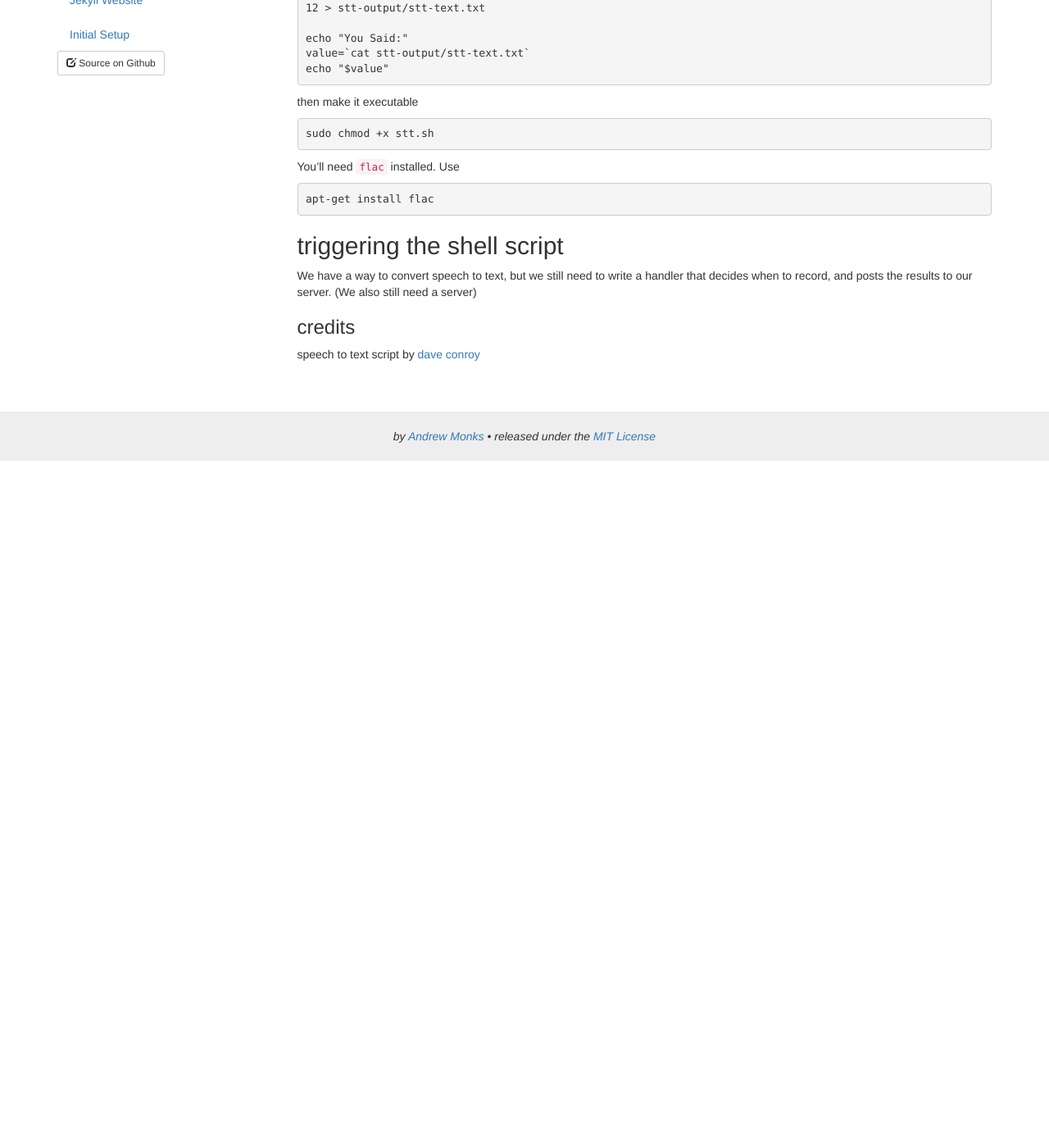
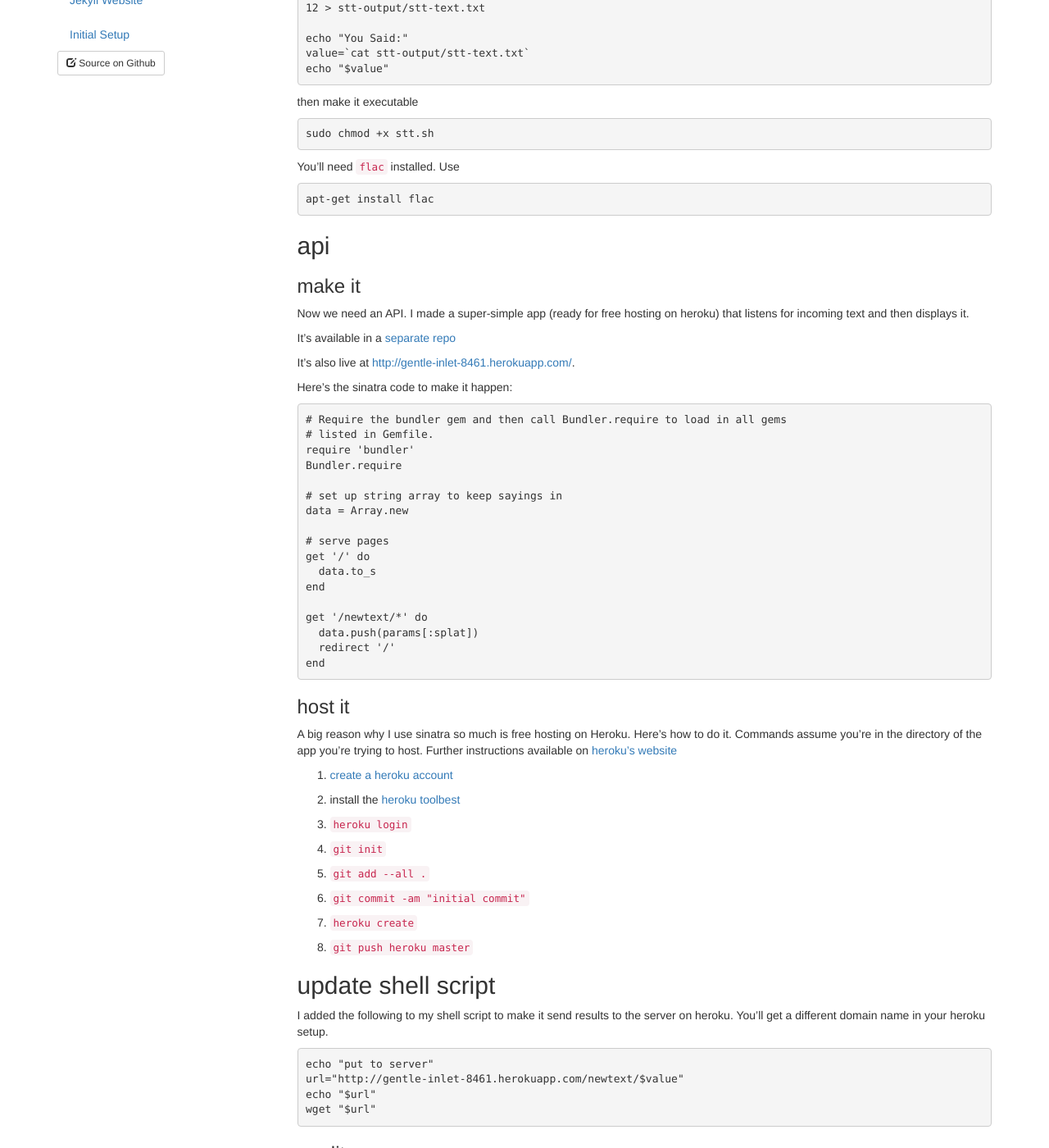
Before and after one commit to amonks/rpi-setup, a Jekyll site: the page built from _posts/2013-12-9-rpi-talk-to-api.md, in a window 1280 px wide and 1400 px high, scrolled down 922 px. Shown: the whole window at 82% size. Built offline with Jekyll 4.4.1, drawn with Linux system fonts in a browser that asks for light colours; nearby versions of some CDN libraries; before the commit the page ends 1484 px from its top, so only the background shows below that.

Commit message:
api instructions

```diff
--- a/_posts/2013-12-9-rpi-talk-to-api.md
+++ b/_posts/2013-12-9-rpi-talk-to-api.md
@@ -58,9 +58,65 @@ You'll need `flac` installed. Use
 
 	apt-get install flac
 
-## triggering the shell script
+## api
 
-We have a way to convert speech to text, but we still need to write a handler that decides when to record, and posts the results to our server. (We also still need a server)
+### make it
+
+Now we need an API. I made a super-simple app (ready for free hosting on heroku) that listens for incoming text and then displays it.
+
+It's available in a [separate repo](https://github.com/amonks/rpi-heroku-api-demo)
+
+It's also live at [http://gentle-inlet-8461.herokuapp.com/](http://gentle-inlet-8461.herokuapp.com/).
+
+Here's the sinatra code to make it happen:
+
+	# Require the bundler gem and then call Bundler.require to load in all gems
+	# listed in Gemfile.
+	require 'bundler'
+	Bundler.require
+
+	# set up string array to keep sayings in
+	data = Array.new
+
+	# serve pages
+	get '/' do
+	  data.to_s
+	end
+
+	get '/newtext/*' do
+	  data.push(params[:splat])
+	  redirect '/'
+	end
+
+### host it
+
+A big reason why I use sinatra so much is free hosting on Heroku. Here's how to do it. Commands assume you're in the directory of the app you're trying to host. Further instructions available on [heroku's website](https://devcenter.heroku.com/articles/getting-started-with-ruby#local-workstation-setup)
+
+1. [create a heroku account](https://id.heroku.com/signup)
+
+2. install the [heroku toolbest](https://toolbelt.heroku.com/)
+
+3. `heroku login`
+
+4. `git init`
+
+5. `git add --all .`
+
+6. `git commit -am "initial commit"`
+
+7. `heroku create`
+
+8. `git push heroku master`
+
+## update shell script
+
+I added the following to my shell script to make it send results to the server on heroku. You'll get a different domain name in your heroku setup.
+
+	echo "put to server"
+	url="http://gentle-inlet-8461.herokuapp.com/newtext/$value"
+	echo "$url"
+	wget "$url"
+
 
 ### credits
 
```
